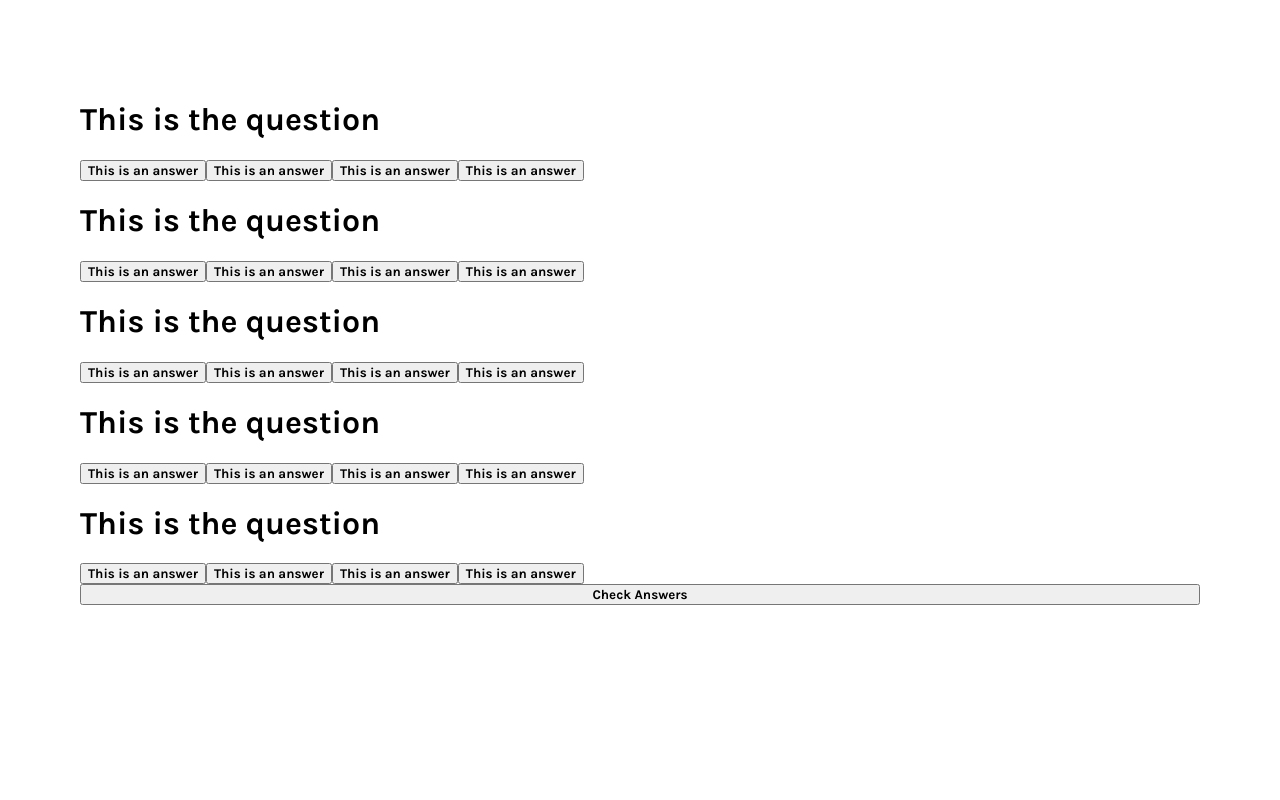
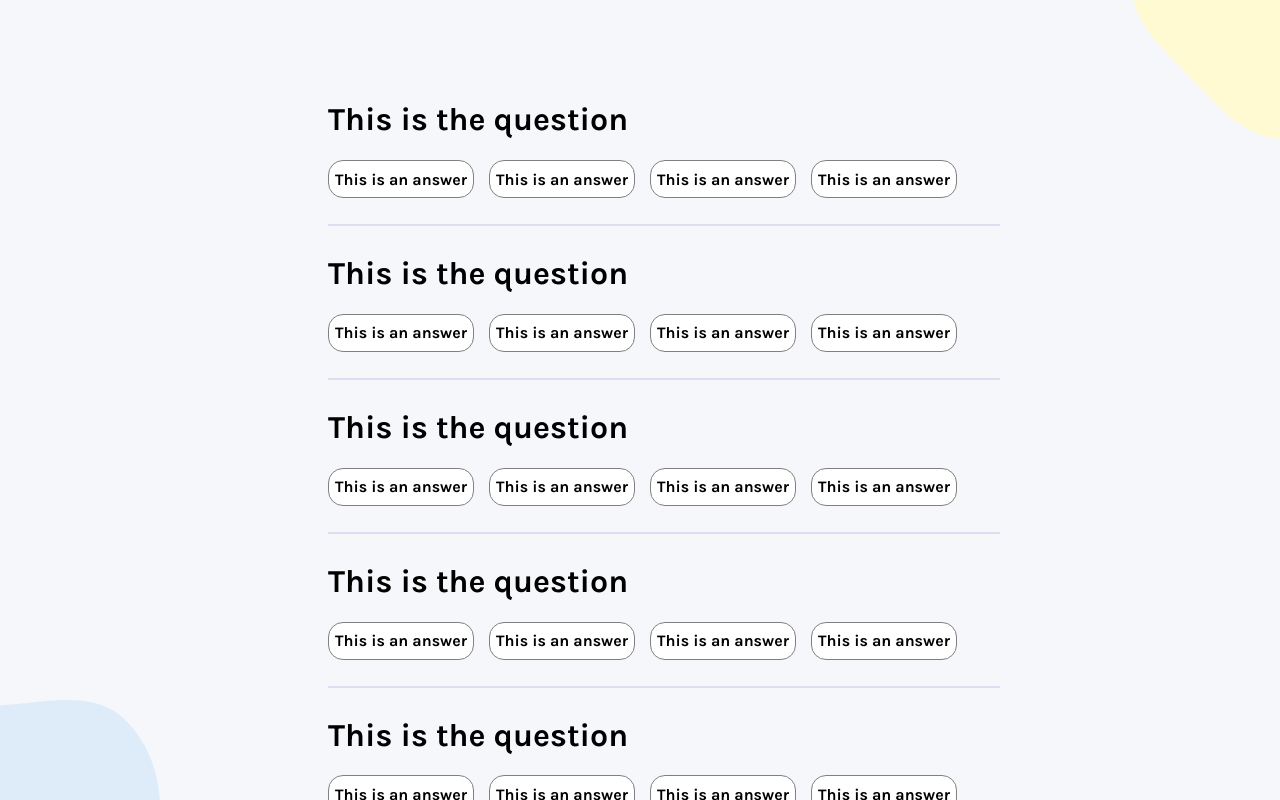
Before and after one commit to nicholascian99/Quizzical, a React (Vite) app in the folder Quizzical/: page / in a window 1280 px wide. Built offline with nearby package versions, Linux system fonts and the light colour scheme.

Commit message:
Quiz screen
created the quiz screen that will be displayed  after the quiz has started

```diff
--- a/Quizzical/src/App.jsx
+++ b/Quizzical/src/App.jsx
@@ -8,6 +8,8 @@ function App() {
 
   return (
     <>
+      <div className='backgroundEl-blue'></div>
+      <div className='backgroundEl-yellow'> </div>
       {/* <StartingScreen /> */}
       <Quiz />
     </>
--- a/Quizzical/src/Question.jsx
+++ b/Quizzical/src/Question.jsx
@@ -4,10 +4,13 @@ export default function Question(){
     return(
         <form className='questionForm'>
             <h1>This is the question</h1>
-            <button>This is an answer</button>
-            <button>This is an answer</button>
-            <button>This is an answer</button>
-            <button>This is an answer</button>
+            <div className="answersContainer">
+                <button>This is an answer</button>
+                <button>This is an answer</button>
+                <button>This is an answer</button>
+                <button>This is an answer</button>
+            </div>
+            <hr></hr>
         </form>
     )
 }
--- a/Quizzical/src/Quiz.jsx
+++ b/Quizzical/src/Quiz.jsx
@@ -9,7 +9,10 @@ export default function Quiz(){
             <Question />
             <Question />
             <Question />
-            <button>Check Answers</button>
+            <footer>
+                <p>You score 3/5 correct answers</p>
+                <button>Check Answers</button>
+            </footer>
         </div>
     )
 }
--- a/Quizzical/src/StartingScreen.jsx
+++ b/Quizzical/src/StartingScreen.jsx
@@ -3,8 +3,6 @@ import React from 'react'
 export default function StartingScreen(){
   return(
     <div className='titleScreen'>
-      <div className='backgroundEl-blue'></div>
-      <div className='backgroundEl-yellow'> </div>
       <h1>Quizzical</h1>
       <p>Some description if needed</p>
       <button className='startBtn'>Start Quiz</button>
--- a/Quizzical/src/index.css
+++ b/Quizzical/src/index.css
@@ -7,16 +7,19 @@
 html{
   height:100%;
   width:100%;
-  overflow: auto;
+  overflow: hidden;
+
 }
 
 body{
   margin:0;
+  background-color: #F5F7FB;
   overflow: auto;
   height:100%;
   font-family: "Karla", sans-serif;
   font-optical-sizing: auto;
   font-weight: 700;
+  overflow: hidden;
 }
 
 
@@ -29,18 +32,20 @@ body{
   height: 100vh;
   width:100%;
   margin: auto;
-
   overflow: hidden;
   position: relative;
 }
 
 .titleScreen h1{
   margin: 0;
-  font-size: 3em;
+  font-size: 2.5em;
 }
 
 .titleScreen p{
-  font-size: 1em;
+  font-size: 1.2em;
+  width:25em;
+  text-align: center;
+  font-weight: 500;
 }
 
 .backgroundEl-blue{
@@ -88,9 +93,50 @@ button{
   display: flex;
   flex-direction: column;
   margin:5em;
+  align-items: center;
 }
 
-/* .questionForm{
+.quizContainer footer{
   display: flex;
-  flex-direction: column;
-} */
+  margin: 1em auto;
+  width: 80%;
+  justify-content: center;
+}
+
+.quizContainer footer button{
+  border-radius: 10px;
+  border: none;
+  background-color: #4D5B9E;
+  color: white;
+  margin: 5px 35px;
+}
+
+.questionForm{
+  margin-left: 3em;
+  width:60%;
+}
+
+.questionForm button{
+  margin-right:15px;
+  border-radius: 15px;
+  font-size: 1em;
+  background-color: white;
+  border:1px solid grey;
+  width: auto;
+  height:2.4em
+}
+
+.answersContainer{
+  display: flex;
+  text-align: center;
+  width:100%;
+  height:3em;
+  flex-wrap: nowrap;
+  justify-content:start;
+}
+
+.questionForm hr{
+  margin-top:1em;
+  width:100%;
+  border: 1px solid #DBDEF0;
+}
```
Also changed, not shown: 1 other file (tests, documents, lock files or other folders).
